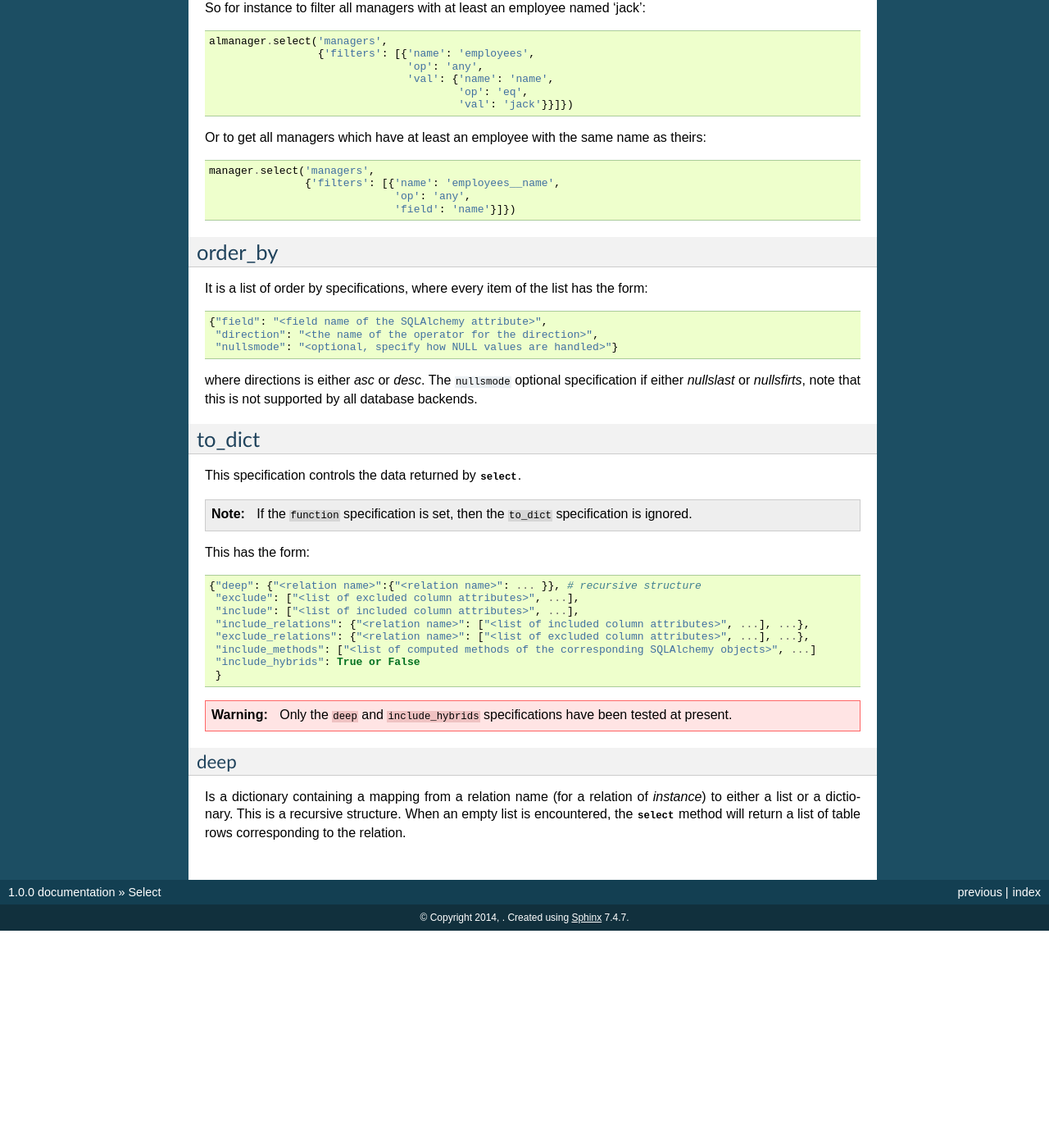
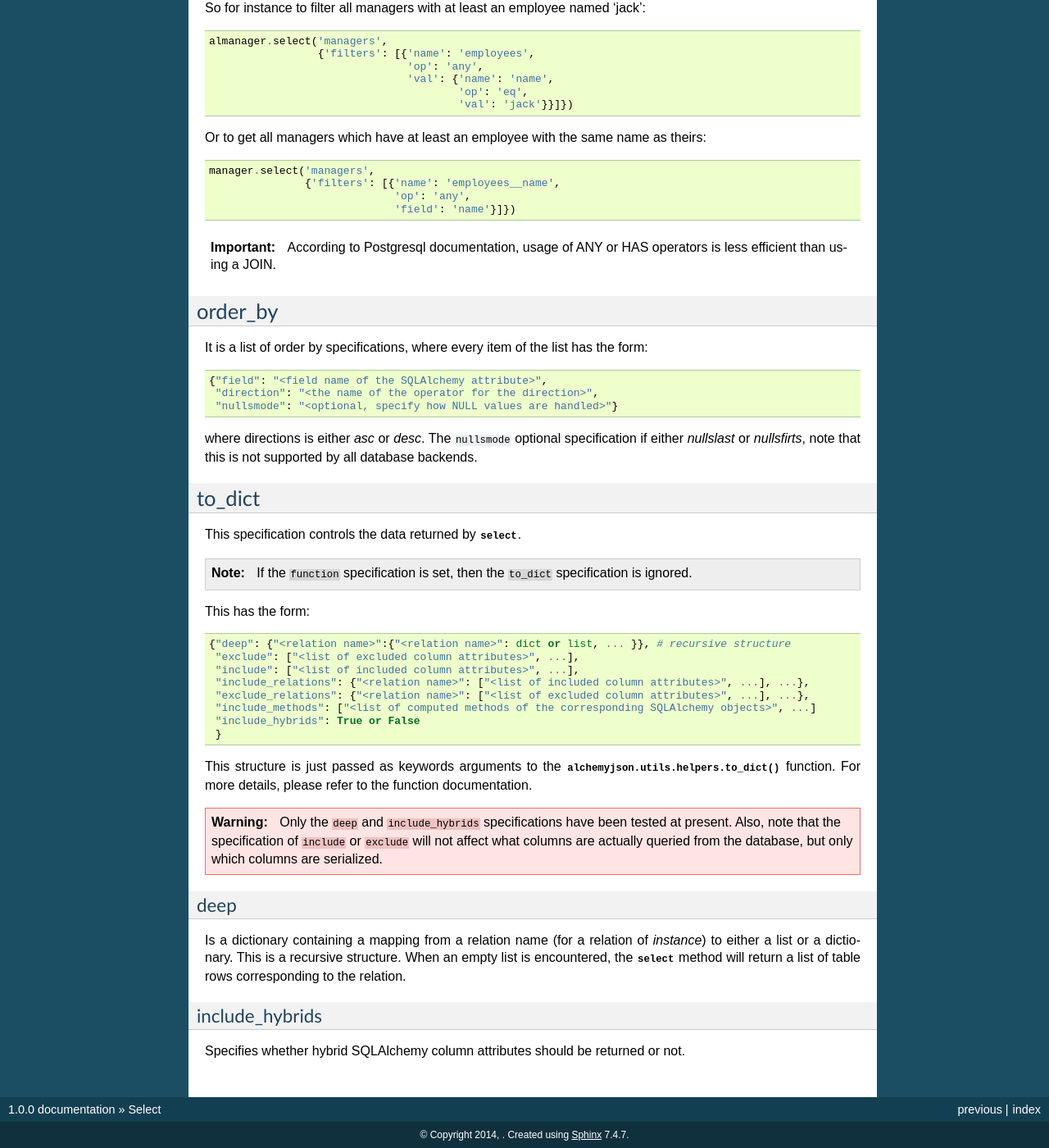
Before and after one commit to chiesax/alchemyjson, a Sphinx documentation site: the page built from docs/Select.rst, in a window 1280 px wide and 1400 px high, scrolled down 2106 px. Shown: the whole window at 82% size. Built offline with Sphinx 7.4.7, drawn with Linux system fonts in a browser that asks for light colours; before the commit the page ends 3241 px from its top, so only the background shows below that.

Commit message:
more doc
Change-Id: Ife1838f74a24944438664c8c3978261122fcf1ba

```diff
--- a/docs/Select.rst
+++ b/docs/Select.rst
@@ -128,6 +128,8 @@ Or to get all managers which have at least an employee with the same name as the
                                 'field': 'name'}]})
 
 .. important::
+    According to Postgresql documentation, usage of ANY or HAS operators
+    is less efficient than using a JOIN.
 
 --------
 order_by
@@ -156,7 +158,7 @@ This specification controls the data returned by :meth:`select <alchemyjson.mana
 
 This has the form::
 
-   {"deep": {"<relation name>":{"<relation name>": ... }}, # recursive structure
+   {"deep": {"<relation name>":{"<relation name>": dict or list, ... }}, # recursive structure
     "exclude": ["<list of excluded column attributes>", ...],
     "include": ["<list of included column attributes>", ...],
     "include_relations": {"<relation name>": ["<list of included column attributes>", ...], ...},
@@ -165,9 +167,15 @@ This has the form::
     "include_hybrids": True or False
     }
 
+This structure is just passed as keywords arguments to the
+:func:`alchemyjson.utils.helpers.to_dict` function. For more details,
+please refer to the function documentation.
+
 .. warning::
    Only the ``deep`` and ``include_hybrids`` specifications have been tested
-   at present.
+   at present. Also, note that the specification of ``include`` or ``exclude``
+   will not affect what columns are actually queried from the database, but
+   only which columns are serialized.
 
 deep
 ^^^^
@@ -176,3 +184,8 @@ Is a dictionary containing a mapping from a relation name (for a
 relation of `instance`) to either a list or a dictionary. This is a
 recursive structure. When an empty list is encountered, the :meth:`select <alchemyjson.manager.Manager.select>`
 method will return a list of table rows corresponding to the relation.
+
+include_hybrids
+^^^^^^^^^^^^^^^
+
+Specifies whether hybrid SQLAlchemy column attributes should be returned or not.
```
